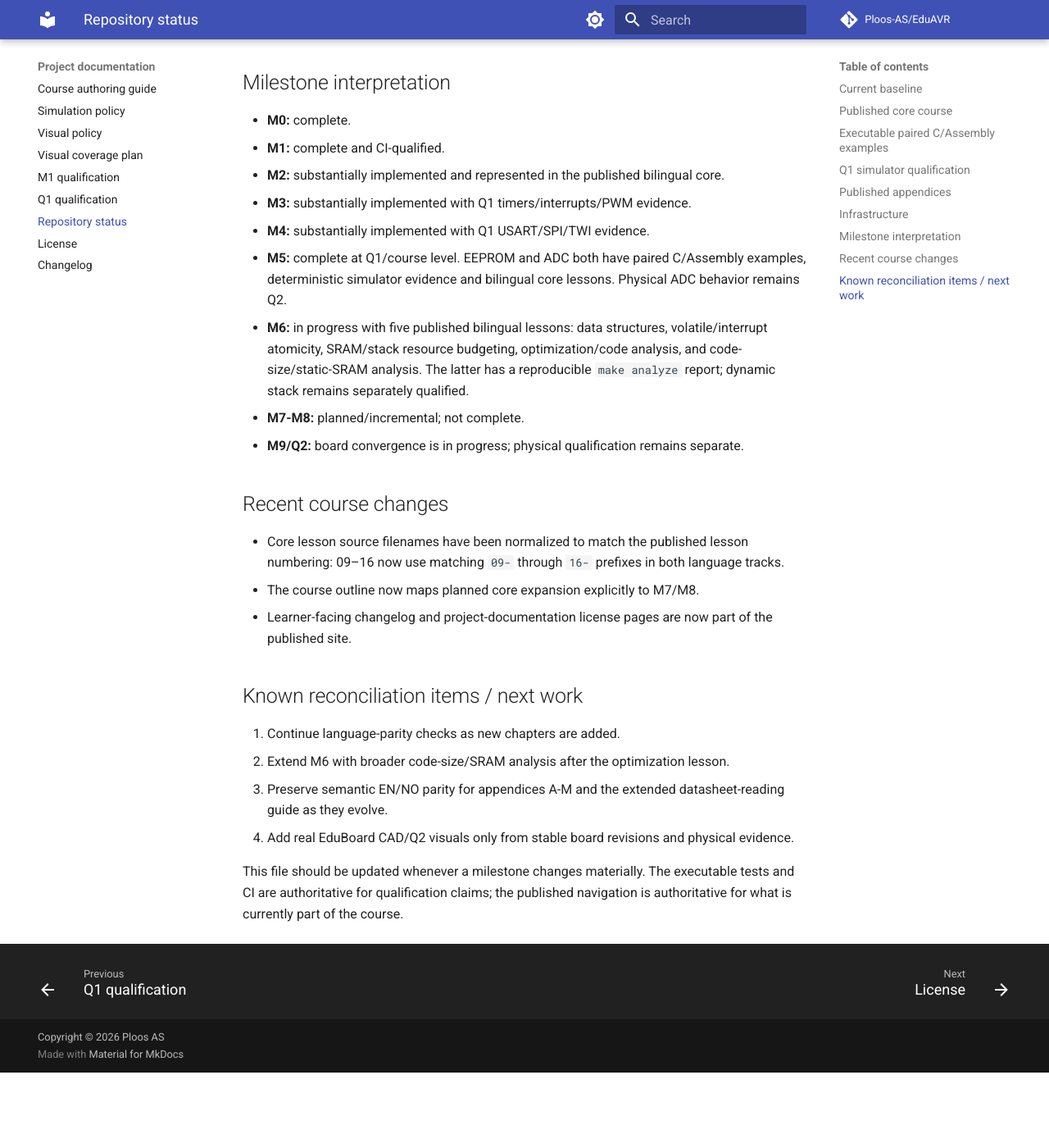
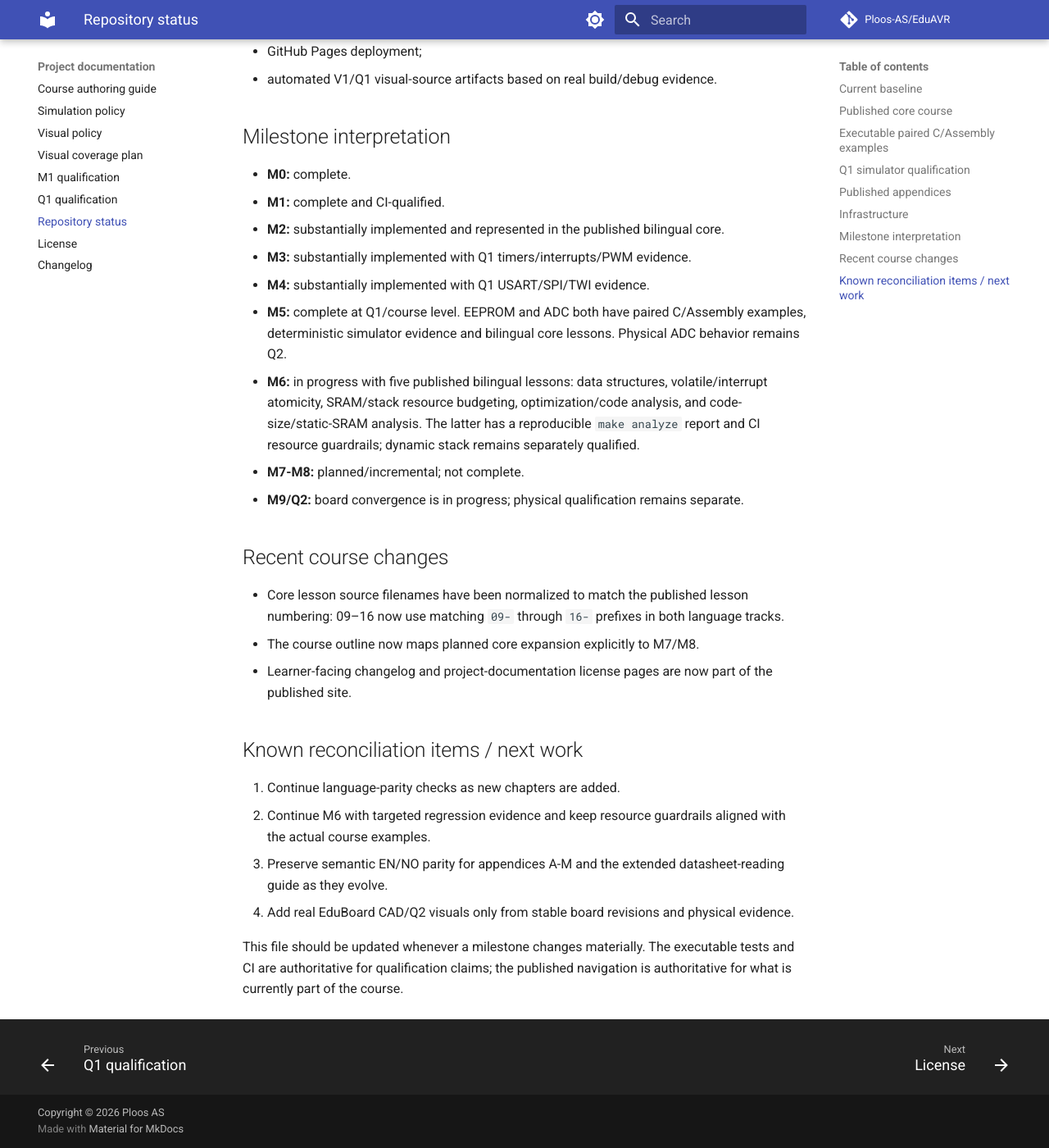
Before and after one commit to Ploos-AS/EduAVR, an MkDocs documentation site: the page built from docs/STATUS.md, in a window 1280 px wide and 1400 px high, scrolled down 4435 px. Shown: the whole window at 82% size. Built offline with MkDocs 1.6.1 and Material for MkDocs 9.7.7, drawn with Linux system fonts in a browser that asks for light colours; comment, search, counter and statistics services are not loaded; before the commit the page ends 5743 px from its top, so only the background shows below that; some of the changed text lies outside the part shown.

Commit message:
M6: record resource regression gate

```diff
--- a/docs/STATUS.md
+++ b/docs/STATUS.md
@@ -87,6 +87,7 @@ Current automated Q1 evidence covers:
 | Resource budget | paired C/Assembly stack-depth observation, balanced SP and deterministic worker result |
 | Optimization | O0/Os/O2 plus Assembly preserve deterministic weighted-sum result; ELF `.text` is measurable |
 | Code/SRAM analysis | reproducible ELF section/symbol report plus explicit static-SRAM/Flash budgeting model |
+| Resource guard | CI-enforced course guardrails for Flash/static-SRAM growth, with documented non-universal limits |
 
 ## Published appendices
 
@@ -131,7 +132,7 @@ Implemented repository infrastructure includes:
 - **M3:** substantially implemented with Q1 timers/interrupts/PWM evidence.
 - **M4:** substantially implemented with Q1 USART/SPI/TWI evidence.
 - **M5:** complete at Q1/course level. EEPROM and ADC both have paired C/Assembly examples, deterministic simulator evidence and bilingual core lessons. Physical ADC behavior remains Q2.
-- **M6:** in progress with five published bilingual lessons: data structures, volatile/interrupt atomicity, SRAM/stack resource budgeting, optimization/code analysis, and code-size/static-SRAM analysis. The latter has a reproducible `make analyze` report; dynamic stack remains separately qualified.
+- **M6:** in progress with five published bilingual lessons: data structures, volatile/interrupt atomicity, SRAM/stack resource budgeting, optimization/code analysis, and code-size/static-SRAM analysis. The latter has a reproducible `make analyze` report and CI resource guardrails; dynamic stack remains separately qualified.
 - **M7-M8:** planned/incremental; not complete.
 - **M9/Q2:** board convergence is in progress; physical qualification remains separate.
 
@@ -144,7 +145,7 @@ Implemented repository infrastructure includes:
 ## Known reconciliation items / next work
 
 1. Continue language-parity checks as new chapters are added.
-2. Extend M6 with broader code-size/SRAM analysis after the optimization lesson.
+2. Continue M6 with targeted regression evidence and keep resource guardrails aligned with the actual course examples.
 3. Preserve semantic EN/NO parity for appendices A-M and the extended datasheet-reading guide as they evolve.
 4. Add real EduBoard CAD/Q2 visuals only from stable board revisions and physical evidence.
 
```
